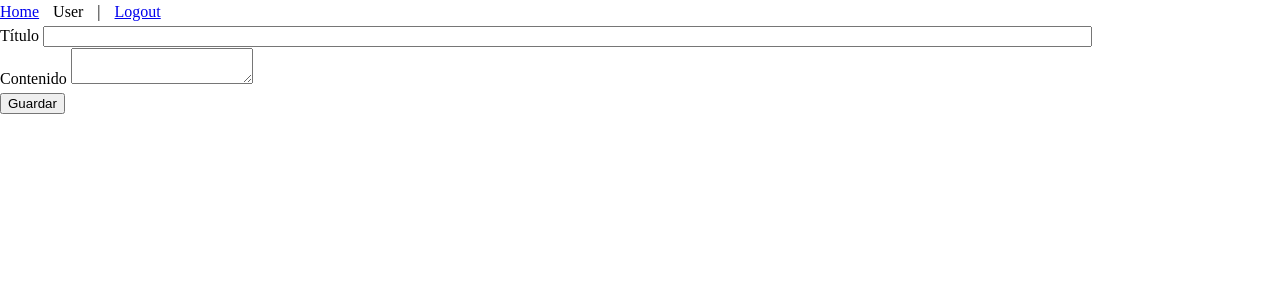
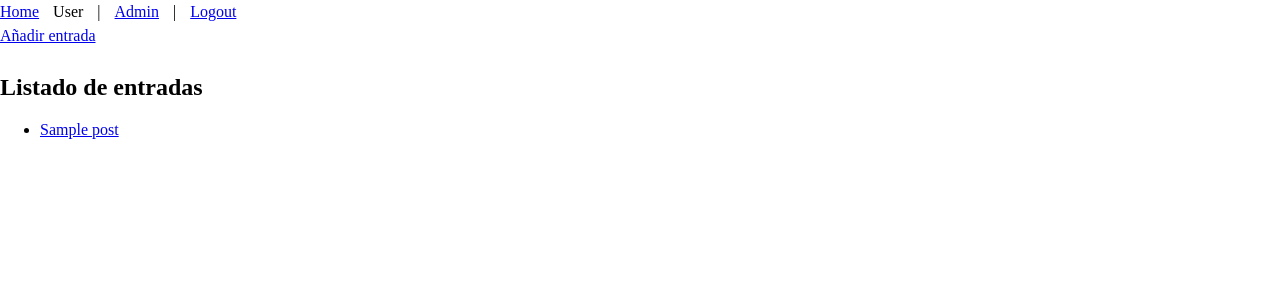
Before and after one commit to Ildiar25/MyBlog, a Flask app: page /admin/posts/ in a window 1280 px wide. Shown: the top 300 px of the page. Run offline with Flask 3, Linux system fonts and the light colour scheme; a user stored in the database is signed in; tables that the repository leaves empty hold one stand-in row (values such as "Sample post").

Commit message:
Update admin views

```diff
--- a/app/admin/forms.py
+++ b/app/admin/forms.py
@@ -1,5 +1,5 @@
 from flask_wtf import FlaskForm
-from wtforms import StringField, SubmitField, TextAreaField
+from wtforms import BooleanField, StringField, SubmitField, TextAreaField
 from wtforms.validators import DataRequired, Length
 
 
@@ -19,3 +19,19 @@ class PostForm(FlaskForm):
             f"submit={repr(self.submit.label)}, "
             f")>"
         )
+
+
+class UserAdminForm(FlaskForm):
+    """"""
+
+    # Form fields
+    is_admin = BooleanField(label="Administrador")
+    submit = SubmitField(label="Guardar")
+
+    def __repr__(self) -> str:
+        return (
+            f"<class UserAdminForm("
+            f"is_admin={repr(self.is_admin.label)}, "
+            f"submit={repr(self.submit.label)}, "
+            f")>"
+        )
--- a/app/admin/templates/admin/create_post.html
+++ b/app/admin/templates/admin/create_post.html
@@ -29,4 +29,9 @@
             {{ form.submit() }}
         </div>
     </form>
+{% if post %}
+    <form action="{{ url_for('admin.delete_post', slug=post.slug_title) }}" method="post" novalidate>
+        <input type="submit" value="Eliminar" />
+    </form>
+{% endif %}
 {% endblock %}
--- /dev/null
+++ b/app/admin/templates/admin/posts.html
@@ -0,0 +1,19 @@
+{% extends 'base.html' %}
+
+{% block title %}
+    Listado de posts
+{% endblock %}
+
+{% block content %}
+    <div>
+        <a href="{{ url_for('admin.create_post') }}">Añadir entrada</a>
+    </div>
+    <h2>Listado de entradas</h2>
+    <ul>
+    {% for post in posts %}
+        <li>
+            <a href="{{ url_for('admin.update_post', slug=post.slug_title) }}">{{ post.title }}</a>
+        </li>
+    {% endfor %}
+    </ul>
+{% endblock %}
--- a/app/admin/views.py
+++ b/app/admin/views.py
@@ -2,13 +2,29 @@ from flask import abort, redirect, render_template, Response, url_for
 from flask_login import current_user, login_required
 
 from app.auth.decorators import admin_required
+from app.auth.models import User
 from app.public.models import Post
 
 from . import admin
-from .forms import PostForm
+from .forms import PostForm, UserAdminForm
 
 
-@admin.route("/admin/posts/", methods=["GET", "POST"])
+@admin.route("/admin/")
+@login_required
+@admin_required
+def index() -> str:
+    return render_template("admin_index.html")
+
+
+@admin.route("/admin/posts/")
+@login_required
+@admin_required
+def show_postlist() -> str:
+    posts = Post.get_all()
+    return render_template(template_name_or_list="posts.html", posts=posts)
+
+
+@admin.route("/admin/new/", methods=["GET", "POST"])
 @login_required
 @admin_required
 def create_post() -> Response | str:
@@ -21,7 +37,7 @@ def create_post() -> Response | str:
         new_post = Post(title=title, content=content, user_id=current_user.user_id)
         new_post.save()
 
-        return redirect(url_for("public.index"))
+        return redirect(url_for("admin.show_postlist"))
 
     return render_template(template_name_or_list="create_post.html", form=form)
 
@@ -32,5 +48,67 @@ def create_post() -> Response | str:
 def update_post(slug: str) -> Response | str:
     post = Post.get_by_slug(slug)
 
-    if post is None:
+    if not post:
         abort(404)
+
+    form = PostForm(obj=post)
+    if form.validate_on_submit():
+        post.title = form.title.data
+        post.content = form.content.data
+        post.save()
+
+        return redirect(url_for("admin.show_postlist"))
+
+    return render_template(template_name_or_list="create_post.html", form=form, post=post)
+
+
+@admin.route("/admin/delete/<string:slug>/", methods=["GET", "POST"])
+@login_required
+@admin_required
+def delete_post(slug: str) -> Response:
+    post = Post.get_by_slug(slug)
+
+    if not post:
+        abort(404)
+
+    post.delete()
+    return redirect(url_for("admin.show_postlist"))
+
+
+@admin.route("/admin/users/")
+@login_required
+@admin_required
+def show_userlist() -> str:
+    users = User.get_all()
+    return render_template(template_name_or_list="users.html", users=users)
+
+
+@admin.route("/admin/user/<string:user_id>/", methods=["GET", "POST"])
+@login_required
+@admin_required
+def update_user(user_id: str) -> Response | str:
+    user = User.get_by_user_id(user_id)
+
+    if not user:
+        abort(404)
+
+    form = UserAdminForm(obj=user)
+    if form.validate_on_submit():
+        user.is_admin = form.is_admin.data
+        user.save()
+        return redirect(url_for("admin.show_userlist"))
+
+    return render_template(template_name_or_list="show_user.html", form=form, user=user)
+
+
+@admin.route("/admin/delete/<string:user_id>/", methods=["GET", "POST"])
+@login_required
+@admin_required
+def delete_user(user_id: str) -> Response:
+    user = User.get_by_user_id(user_id)
+
+    if not user:
+        abort(404)
+
+    user.delete()
+    return redirect(url_for("admin.show_userlist"))
--- a/app/auth/models.py
+++ b/app/auth/models.py
@@ -63,6 +63,10 @@ class User(db.Model, UserMixin):
     def get_by_email(email: str) -> User | None:
         return User.query.filter_by(email=email).first()
 
+    @staticmethod
+    def get_all() -> list[User]:
+        return User.query.all()
+
     def __update_user(self) -> None:
         if not self.user_id:
             self.user_id = str(uuid.uuid4())
--- a/app/templates/base.html
+++ b/app/templates/base.html
@@ -15,6 +15,10 @@
             <li><a href="{{ url_for('auth.signup') }}">Registrar</a></li>
         {% else %}
             <li>{{ current_user.fullname }}</li>
+            {% if current_user.is_admin %}
+                <li> | </li>
+                <li><a href="{{ url_for('admin.index') }}">Admin</a></li>
+            {% endif %}
             <li> | </li>
             <li><a href="{{ url_for('auth.logout') }}">Logout</a></li>
         {% endif %}
```
Also changed, not shown: app/admin/templates/admin/admin_index.html (added, +10 -0 lines), app/admin/templates/admin/show_user.html (added, +31 -0 lines), app/admin/templates/admin/users.html (added, +16 -0 lines).
